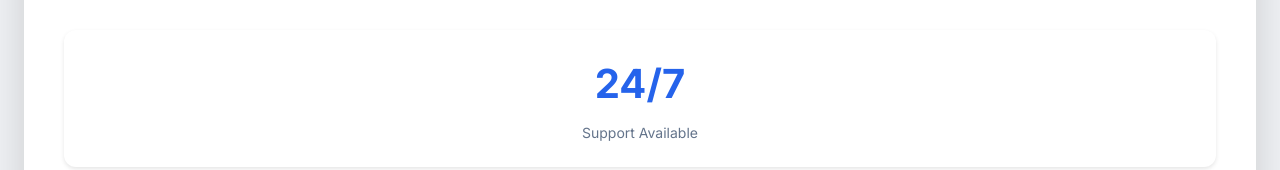
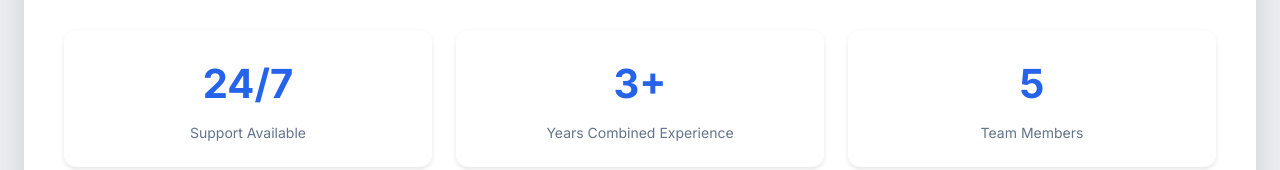
Before and after one commit to mohabbahnassy/Gig_Entr, a plain HTML site: page index.html in a window 1280 px wide. Shown: the part 638-808 px from the top of the page. Drawn offline with nearby package versions, Linux system fonts and the light colour scheme.

Commit message:
Update index.html

```diff
--- a/index.html
+++ b/index.html
@@ -277,6 +277,14 @@
                 <div class="stat-card">
                     <div class="stat-number">24/7</div>
                     <div class="stat-label">Support Available</div>
+                </div>
+                <div class="stat-card">
+                    <div class="stat-number">3+</div>
+                    <div class="stat-label">Years Combined Experience</div>
+                </div>
+                <div class="stat-card">
+                    <div class="stat-number">5</div>
+                    <div class="stat-label">Team Members</div>
                 </div>
             </div>
             <div class="text-lg text-gray-700 space-y-2">
```
